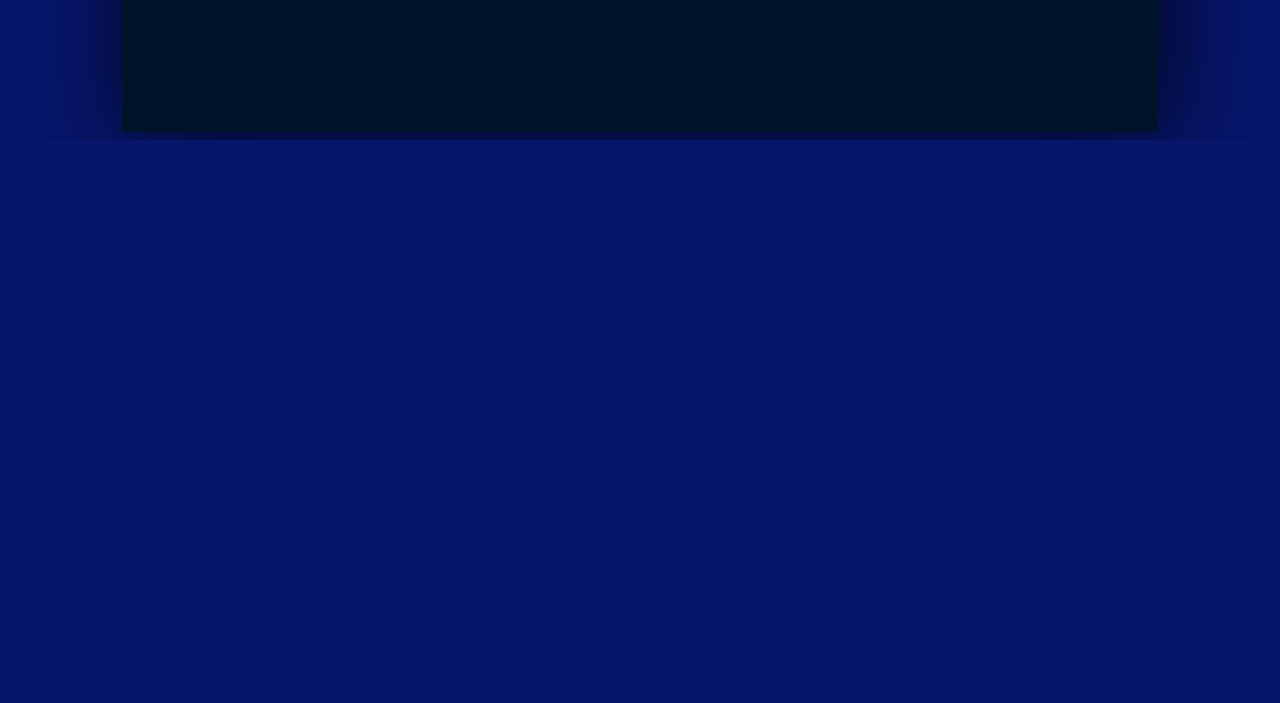
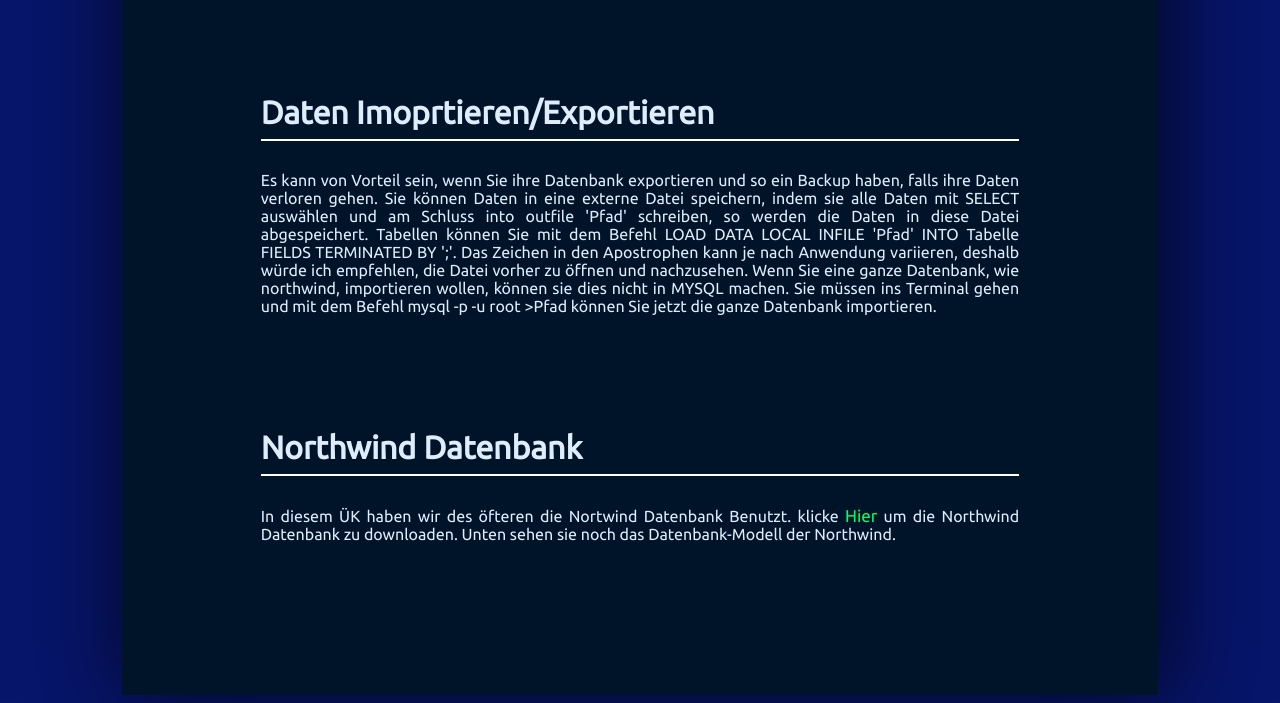
Before and after one commit to zeldacovers/Dokumentationen, a plain HTML site: page index.html in a window 1280 px wide. Shown: the part 10717-11420 px from the top of the page. Before the commit the page ends 10857 px from the top, so only its background shows below. Drawn offline with nearby package versions, Linux system fonts and the light colour scheme.

Commit message:
hahsdghjas

```diff
--- a/index.html
+++ b/index.html
@@ -546,7 +546,7 @@
                     Basis ihrer Inputvariable zur&uuml;ck. Alle SQL Funktionen k&ouml;nnen sowohl in der Datenbanksprache
                     T-SQL von Microsoft als auch in der Datenbanksprache PL/SQL von ORACLEverwendet werden und z&auml;hlen
                     damit zu den grundlegenden SQL Funktionen. Da es mehrere Funktionen gibt, verweise ich auf diese <a href="http://www.datenbanken-verstehen.de/sql-funktionen/"
-                        class="link" target="_blank" >Seite</a>
+                        class="link" target="_blank">Seite</a>
                     hier, denn dort wird jede Funktion super erkl&auml;rt. Unten finden sie noch die Operatoren welche bei Funktionen gebraucht
                     werden.
                 </p>
@@ -635,20 +635,41 @@
                     nur JOIN als JOIN-Typ geschrieben wird. Hierbei wird die Schnittmenge der beiden selektierten Tabellen
                     ausgegeben, welche der unteren WHERE Bedingung entsprechen.</p>
                 <img class="innerjoin" src="https://janikwibilea.github.io/lerndoku_105/images/inner%20join%20kreis.PNG" alt="png">
-                <p data-aos="fade-left">In diesem Beispiel werden die Produkte ausgegeben, welche noch nie bestellt wurden. Um einen solchen JOIN
-                    zu erstellen müssen wir die Tabelle "products" und "orders" miteinander verknüpfen. Da wir nur die Produkte
-                    ausgeben möchten die noch nie bestellt wurden eignet sich ein LEFT INNER JOIN am besten. Der nächste
-                    Schritt ist es zu bestimmen auf (ON) welchen Spalten sie sich gegenseitig joinen sollen, in diesem Fall
-                    ist p.id als PRIMARY KEY und orders.product_id als FOREIGN KEY bestimmt. Am Schluss setzt man die Bedingung
-                    mit WHERE welche bestimmt das die Spalte orders.id leer sein muss.</p>
-                <img class="innerjoin" src="https://janikwibilea.github.io/lerndoku_105/images/left%20inner%20join%20kreis.PNG" alt="png" data-aos="fade-left">
-                <p data-aos="fade-left">Der LEFT bzw. RIGHT OUTER JOIN ist bis auf die fehlende WHERE Bedingung gleich aufgebaut wie der LEFT/RIGHT
-                    INNER JOIN. </p>
+                <p data-aos="fade-left">In diesem Beispiel werden die Produkte ausgegeben, welche noch nie bestellt wurden.
+                    Um einen solchen JOIN zu erstellen müssen wir die Tabelle "products" und "orders" miteinander verknüpfen.
+                    Da wir nur die Produkte ausgeben möchten die noch nie bestellt wurden eignet sich ein LEFT INNER JOIN
+                    am besten. Der nächste Schritt ist es zu bestimmen auf (ON) welchen Spalten sie sich gegenseitig joinen
+                    sollen, in diesem Fall ist p.id als PRIMARY KEY und orders.product_id als FOREIGN KEY bestimmt. Am Schluss
+                    setzt man die Bedingung mit WHERE welche bestimmt das die Spalte orders.id leer sein muss.</p>
+                <img class="innerjoin" src="https://janikwibilea.github.io/lerndoku_105/images/left%20inner%20join%20kreis.PNG" alt="png"
+                    data-aos="fade-left">
+                <p data-aos="fade-left">Der LEFT bzw. RIGHT OUTER JOIN ist bis auf die fehlende WHERE Bedingung gleich aufgebaut
+                    wie der LEFT/RIGHT INNER JOIN. </p>
                 <img class="innerjoin" src="https://janikwibilea.github.io/lerndoku_105/images/left%20join%20kreis.PNG" alt="png" data-aos="fade-left">
-                <p data-aos="fade-left">Der FULL OUTER JOIN wird nur in den seltensten Fällen verwendet, weil er alle Datensätze ausgibt die zwischen
-                    den beiden verknüpften Tabellen gleich. Dies führt dazu das oftmals extrem viele Datensätze augegeben
-                    werden.</p>
-                    <img class="innerjoin" src="https://janikwibilea.github.io/lerndoku_105/images/full%20auter%20join.PNG" alt="png" data-aos="fade-left">
+                <p data-aos="fade-left">Der FULL OUTER JOIN wird nur in den seltensten Fällen verwendet, weil er alle Datensätze
+                    ausgibt die zwischen den beiden verknüpften Tabellen gleich. Dies führt dazu das oftmals extrem viele
+                    Datensätze augegeben werden.
+                </p>
+                <img class="innerjoin" src="https://janikwibilea.github.io/lerndoku_105/images/full%20auter%20join.PNG" alt="png" data-aos="fade-left">
+            </div>
+            <div class="style1" data-aos="fade-left">
+                <h1>Daten Imoprtieren/Exportieren</h1>
+                <hr>
+                <p>Es kann von Vorteil sein, wenn Sie ihre Datenbank exportieren und so ein Backup haben, falls ihre Daten
+                    verloren gehen. Sie können Daten in eine externe Datei speichern, indem sie alle Daten mit SELECT auswählen
+                    und am Schluss into outfile 'Pfad' schreiben, so werden die Daten in diese Datei abgespeichert. Tabellen
+                    können Sie mit dem Befehl LOAD DATA LOCAL INFILE 'Pfad' INTO Tabelle FIELDS TERMINATED BY ';'. Das Zeichen
+                    in den Apostrophen kann je nach Anwendung variieren, deshalb würde ich empfehlen, die Datei vorher zu
+                    öffnen und nachzusehen. Wenn Sie eine ganze Datenbank, wie northwind, importieren wollen, können sie
+                    dies nicht in MYSQL machen. Sie müssen ins Terminal gehen und mit dem Befehl mysql -p -u root >Pfad können
+                    Sie jetzt die ganze Datenbank importieren.</p>
+            </div>
+            <div class="style1">
+                <h1>Northwind Datenbank</h1>
+                <hr>
+                <p> In diesem ÜK haben wir des öfteren die Nortwind Datenbank Benutzt. klicke <a class="link" href="bilder/northwind.zip">Hier</a> um die Northwind Datenbank
+                    zu downloaden. Unten sehen sie noch das Datenbank-Modell der Northwind.
+                </p>
             </div>
 
 
```
Also changed, not shown: 1 other file.
